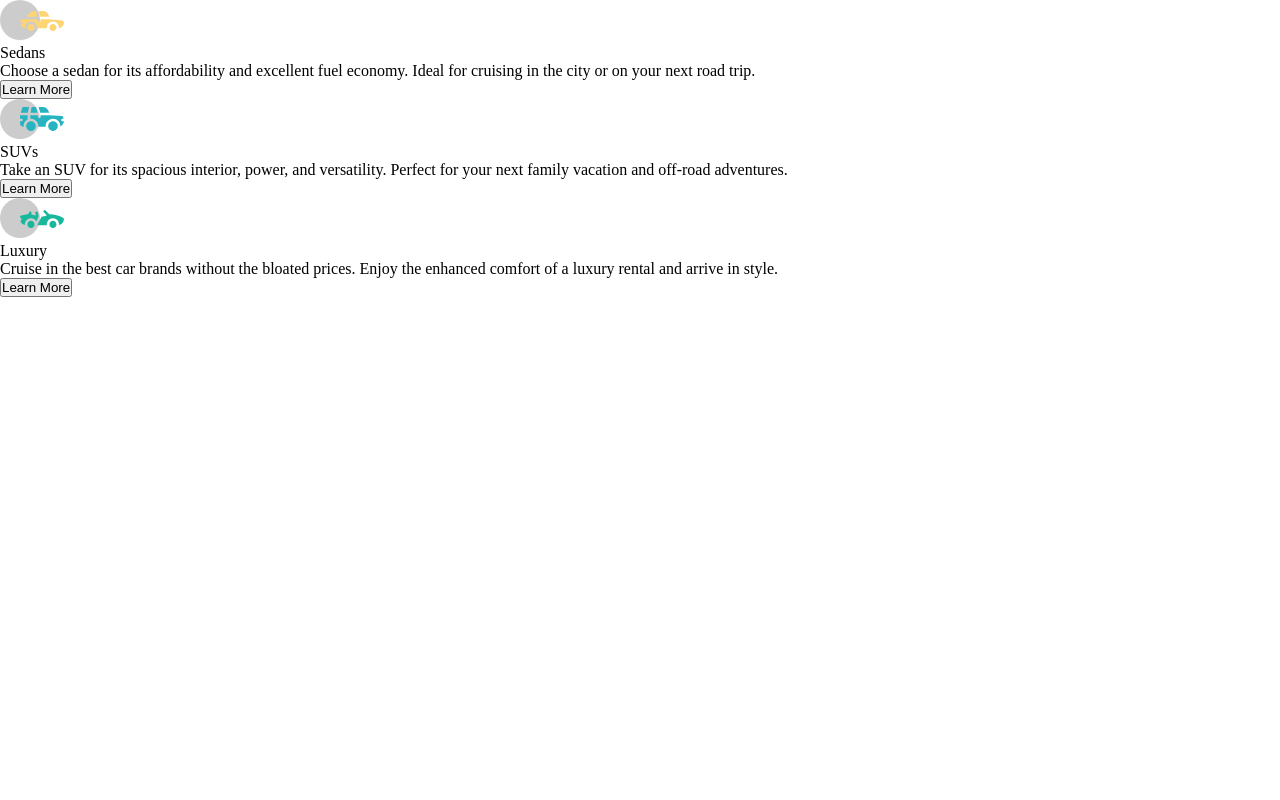
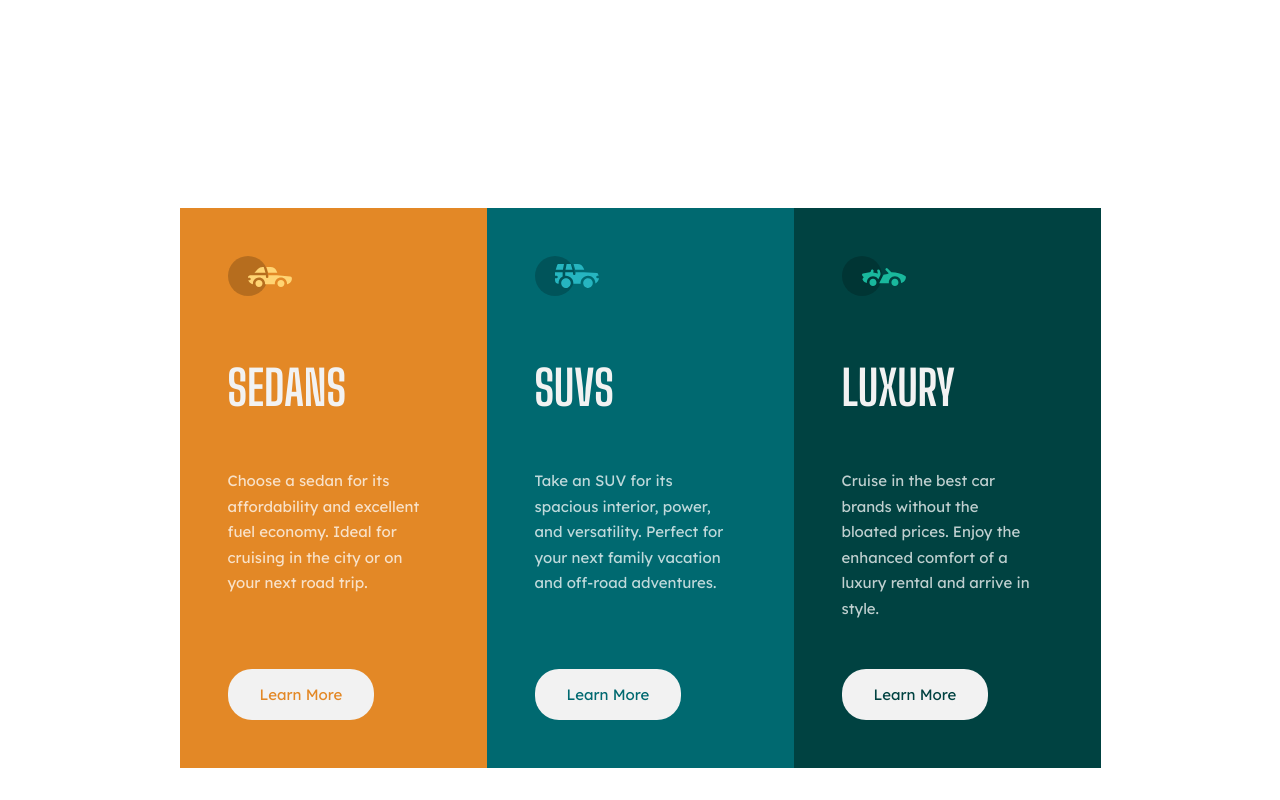
Before and after one commit to Norwyx/3-Column-Preview-Card, a plain HTML site: page index.html in a window 1280 px wide. Drawn offline with Linux system fonts and the light colour scheme.

Commit message:
Styled the card

```diff
--- a/index.html
+++ b/index.html
@@ -25,7 +25,7 @@
         or on your next road trip.
       </div>
       <div class="btn">
-        <button type="button" class="button">Learn More</button>
+        <button id="button-1" type="button" class="button">Learn More</button>
       </div>
     </div>
     <div id="suvs" class="section">
@@ -40,7 +40,7 @@
         and off-road adventures.
       </div>
       <div class="btn">
-        <button type="button" class="button">Learn More</button>
+        <button id="button-2" type="button" class="button">Learn More</button>
       </div>
     </div>
     <div id="luxury" class="section">
@@ -55,7 +55,7 @@
         rental and arrive in style.
       </div>
       <div class="btn">
-        <button type="button" class="button">Learn More</button>
+        <button id="button-3" type="button" class="button">Learn More</button>
       </div>
     </div>
   </div>
--- a/style.css
+++ b/style.css
@@ -5,7 +5,7 @@
     --paragraphs-clr: hsla(0, 0%, 100%, 0.75);
     --bg-btn-head-clr: hsl(0, 0%, 95%);
 
-    --ff-big-shoulders: 'Big Shoulders Display', cursive;
+    --ff-big-shoulders: 'Big Shoulders Display', sans-serif;
     --ff-lexend: "Lexend Deca", sans-serif;
 }
 
@@ -19,3 +19,94 @@
     margin: 0;
     padding: 0;
 }
+
+body {
+    font-family: var(--ff-lexend);
+    font-size: .9375rem;
+    font-weight: 400;
+    color: var(--bg-btn-head-clr);
+    line-height: 1.7;
+    display: flex;
+    justify-content: center;
+    align-items: center;
+    margin: 13rem 0 0 0;
+}
+
+textarea, button, input {
+    font-family: var(--ff-lexend);
+    font-size: .9375rem;
+}
+
+.container {
+    display: flex;
+    max-width: 921px;
+    max-height: 585px;
+    border-radius: 5px;
+}
+
+#sedans {
+    background-color: var(--bright-orange-clr);
+}
+
+#suvs {
+    background-color: var(--dark-cyan-clr);
+}
+
+#luxury {
+    background-color: var(--very-dark-cyan);
+}
+
+#section {
+    max-width: 307px;
+    max-height: 585px;
+}
+
+.icon {
+    margin: 3rem 0 0 3rem;
+}
+
+.title {
+    font-family: var(--ff-big-shoulders);
+    text-transform: uppercase;
+    font-size: 3rem;
+    margin: 2.6875rem 0 2.5rem 3rem;
+}
+
+.information {
+    color: var(--paragraphs-clr);
+    margin: 0 4.1875rem 5.4375rem 3rem;
+    max-width: 192px;
+    max-height: 114px;
+}
+
+.btn {
+    margin: 0 0 3rem 3rem;
+}
+
+.button {
+    background-color: var(--bg-btn-head-clr);
+    border: none;
+    border-radius: 24px;
+    padding: 1rem 2rem 1rem 2rem;
+    transition-duration: 0.4s;
+}
+
+#button-1 {
+    color: var(--bright-orange-clr);
+}
+
+#button-2 {
+    color: var(--dark-cyan-clr);
+}
+
+#button-3 {
+    color: var(--very-dark-cyan);
+}
+
+/* Active states */
+.button:hover {
+    cursor: pointer;
+    color: blue;
+    background-color: transparent;
+    border: 3px solid var(--bg-btn-head-clr);
+}
```
